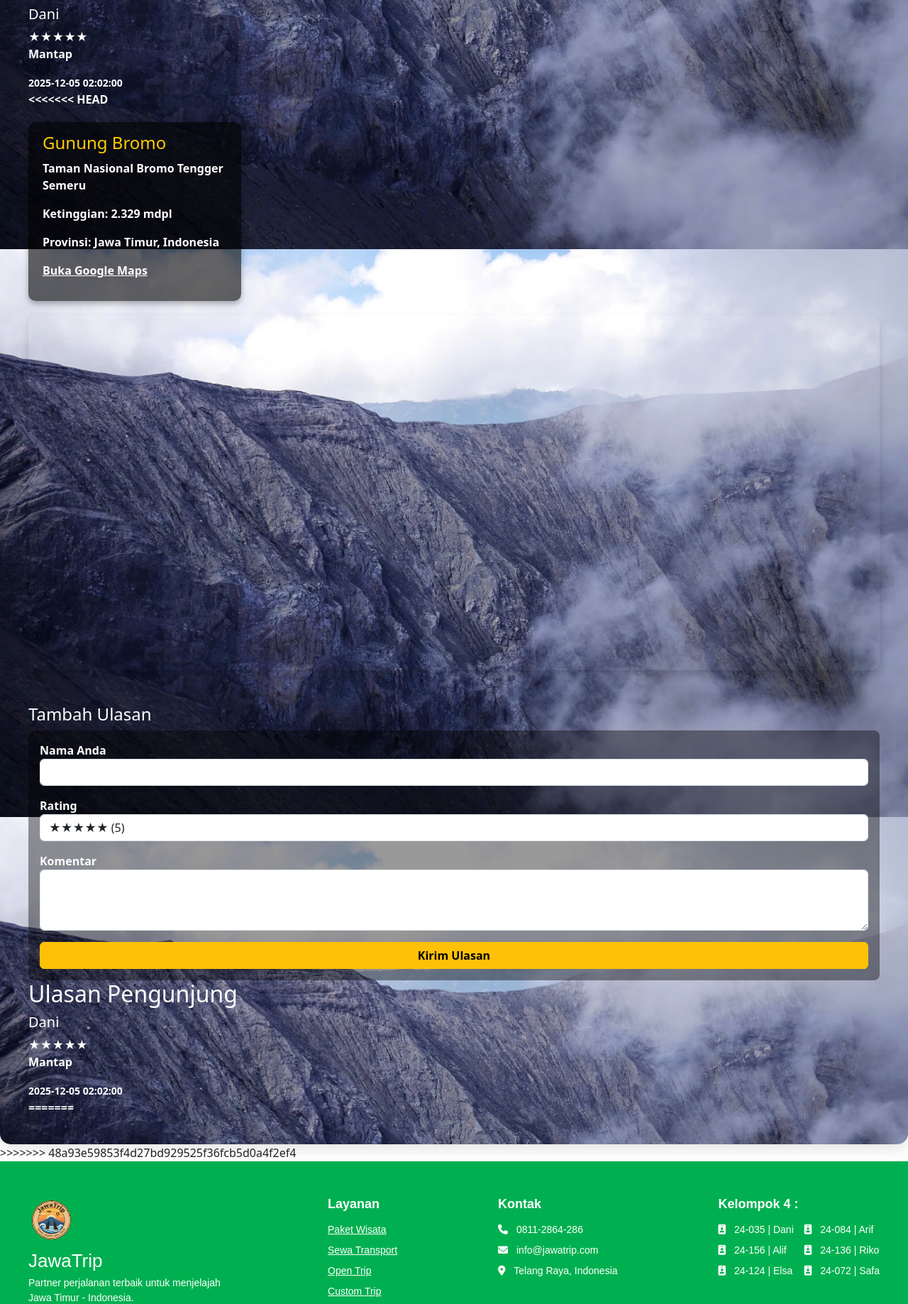
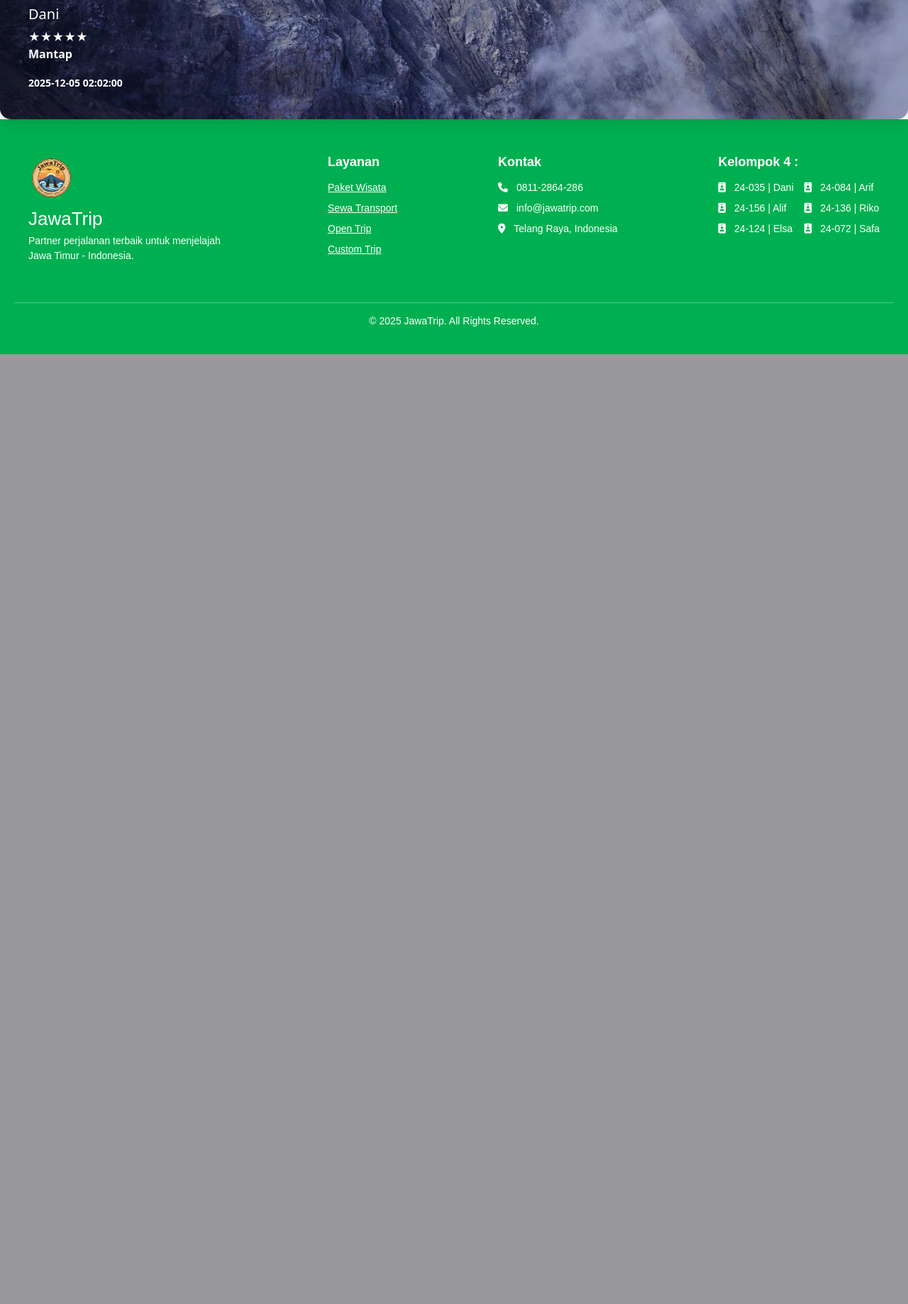
Before and after one commit to dannnnn-byte/Kelompok-4, a PHP site: page /destinasi/bromo.php in a window 1280 px wide. Shown: the part 2136-3973 px from the top of the page at 71% size. After the commit the page ends 2635 px from the top, so only its background shows below. Run offline with PHP 8.4, Linux system fonts and the light colour scheme; data comes from the database, SQL or seed files in the repository.

Commit message:
tmabah baru

```diff
--- a/assets/dashboard_home.css
+++ b/assets/dashboard_home.css
@@ -1,38 +1,64 @@
-/* Sidebar */
-.side-menu {
-    /* ... (CSS Anda yang lain) ... */
-    /* Warna latar belakang cerah membuat teks hitam terlihat jelas */
-    background: rgba(255,255,255,0.9);
+/* ============================= */
+/* DASHBOARD SIDEBAR TOGGLE */
+/* ============================= */
+
+/* Reset body/html margin to eliminate whitespace */
+html, body {
+  margin: 0;
+  padding: 0;
 }
 
-/* 1. Teks Menu Utama (Beranda, Paket Wisata, dll.) */
-.side-menu ul li a {
-    text-decoration: none;
-    color: #333; /* Font hitam untuk tautan normal */
-    font-weight: 600;
-    /* ... (CSS Anda yang lain) ... */
+/* Hide the checkbox */
+#toggle-menu {
+  display: none;
 }
 
-/* 2. Tombol Dropdown (Rekomendasi Wisata) */
-.side-menu .accordion-button {
-    background: transparent;
-    color: #333; /* Font hitam untuk tombol dropdown */
-    border: none;
-    text-align: left;
-    padding: 8px 10px;
+/* Hide hamburger when menu open */
+#toggle-menu:checked + .menu-icon {
+  display: none;
 }
 
-/* 3. Dropdown Menu Items (Bromo, Tumpak Sewu, dll.) */
-.side-menu .dropdown-menu .dropdown-item {
-    color: #333; /* Font hitam untuk item di dalam dropdown */
+/* ============================= */
+/* SIDEBAR */
+/* ============================= */
+
+.side-menu {
+  position: fixed;
+  top: 0;
+  left: -260px;
+  width: 240px;                 /* sedikit lebih kecil */
+  height: 100vh;
+  background: rgba(255, 255, 255, 0.95);
+  backdrop-filter: blur(10px);
+  padding: 30px 20px;
+  box-shadow: 4px 0 15px rgba(0,0,0,0.15);
+  transition: left 0.35s ease;
+  z-index: 1199;
+  display: flex;
+  flex-direction: column;
+  overflow-y: auto;             /* agar bisa di-scroll */
 }
-<<<<<<< HEAD
-/* Pastikan saat hover warna font berubah menjadi putih agar kontras */
-.side-menu .dropdown-menu .dropdown-item:hover {
-    background-color: #00b050;
-    color: white; /* Font putih saat hover */
+
+/* Sidebar slide open */
+#toggle-menu:checked ~ .side-menu {
+  left: 0;
 }
-=======
+
+/* Close button */
+.close-btn {
+  position: absolute;
+  top: 18px;
+  right: 20px;
+  font-size: 30px;
+  color: #00b050;
+  cursor: pointer;
+  transition: 0.3s ease;
+}
+
+.close-btn:hover {
+  transform: rotate(90deg);
+  color: #ff4444;
+}
 
 /* ============================= */
 /* LOGO */
@@ -185,7 +211,6 @@
     position: fixed;
     top: 0;
     z-index: 1200; /* higher than navbar (1100) */
-    right: auto;
   }
 
   main, .container, section {
@@ -214,5 +239,3 @@
     margin-left: 0;
   }
 }
-
->>>>>>> 48a93e59853f4d27bd929525f36fcb5d0a4f2ef4
--- a/destinasi_detail.php
+++ b/batu.php
@@ -1,4 +1,7 @@
 <?php include 'includes/header.php'; ?>
+<?php include 'includes/navbar.php'; ?>
+<?php include 'includes/dashboard_home.php'; ?>
+
 
 <?php
 $kota = $_GET['kota'] ?? '';
@@ -46,7 +49,7 @@
                         <h5 class="fw-bold"><?= $p[0] ?></h5>
                         <p class="mb-0 mt-3" style="font-size: 13px;"><i>Start from</i></p>
                         <p class="fw-bold"><?= $p[1] ?></p>
-                        <a href="lengkap.php" class="btn w-100" style="background: #CDAA7D;">Lihat Paket</a>
+                        <a href="wisatamalang.php" class="btn w-100" style="background: #CDAA7D;">Lihat Paket</a>
                     </div>
                 </div>
             </div>
--- a/destinasi/bromo.php
+++ b/destinasi/bromo.php
@@ -199,7 +199,7 @@
 .main-content {
     margin-left: 0;
     padding: 40px;
-    transition: margin-left 0.35s ease;
+    transition: margin-left 0.3s ease;
     background-image: url('../img/back.JPG');
     background-size: cover;
     background-position: center;
@@ -209,7 +209,6 @@
     box-shadow: 0 8px 20px rgba(0,0,0,0.1);
     color: #fff;
     font-weight: 700;
-    width: 100%;
 }
 
 /* Section Sejarah Bromo */
@@ -402,7 +401,7 @@
   </ul>
 </nav>
 
-<div class="main-content">
+<main class="main-content">
 
  <header class="text-center mb-5 main-header">
   <h1>Gunung Bromo</h1>
@@ -500,79 +499,7 @@
     <?php endif; ?>
 </section>
 
-<<<<<<< HEAD
-  <div class="map-info">
-    <h4>Gunung Bromo</h4>
-    <p>Taman Nasional Bromo Tengger Semeru</p>
-    <p>Ketinggian: 2.329 mdpl</p>
-    <p>Provinsi: Jawa Timur, Indonesia</p>
-    <p><a href="https://www.google.com/maps/place/Gunung+Bromo/@-7.9425,112.9530,15z" target="_blank">Buka Google Maps</a></p>
-  </div>
-
-  <div id="map"></div>
-
-   <!-- ================= FORM REVIEW ================= -->
-<h4 class="text-white mt-5">Tambah Ulasan</h4>
-
-<form action="" method="POST" class="p-3 rounded-3" style="background: rgba(0,0,0,0.4);">
-
-    <div class="mb-3">
-        <label class="text-white">Nama Anda</label>
-        <input type="text" name="nama" class="form-control" required>
-    </div>
-
-    <div class="mb-3">
-        <label class="text-white">Rating</label>
-        <select name="rating" class="form-control" required>
-            <option value="5">★★★★★ (5)</option>
-            <option value="4">★★★★☆ (4)</option>
-            <option value="3">★★★☆☆ (3)</option>
-            <option value="2">★★☆☆☆ (2)</option>
-            <option value="1">★☆☆☆☆ (1)</option>
-        </select>
-    </div>
-
-    <div class="mb-3">
-        <label class="text-white">Komentar</label>
-        <textarea name="komentar" class="form-control" rows="3" required></textarea>
-    </div>
-
-    <button type="submit" name="submit_review" class="btn btn-warning fw-bold w-100">
-        Kirim Ulasan
-    </button>
-</form>
-
-<!-- ================= TAMPILKAN REVIEW ================= -->
-<section class="review-section">
-    <h2 class="review-title">Ulasan Pengunjung</h2>
-
-    <?php if (count($reviews) === 0): ?>
-
-        <p class="text-white">Belum ada ulasan. Jadilah yang pertama!</p>
-
-    <?php else: ?>
-
-        <?php foreach ($reviews as $r): ?>
-            <div class="review-card">
-                <h5><?= htmlspecialchars($r['nama']) ?></h5>
-
-                <div class="review-stars">
-                    <?= str_repeat("★", $r['rating']); ?>
-                    <?= str_repeat("☆", 5 - $r['rating']); ?>
-                </div>
-
-                <p><?= nl2br(htmlspecialchars($r['komentar'])) ?></p>
-                <small><?= $r['created_at'] ?></small>
-            </div>
-        <?php endforeach; ?>
-
-    <?php endif; ?>
-</section>
-
 </main>
-=======
-</div>
->>>>>>> 48a93e59853f4d27bd929525f36fcb5d0a4f2ef4
 
 <footer class="modern-footer">
   <div class="footer-container">
--- a/destinasi/kawahijen.php
+++ b/destinasi/kawahijen.php
@@ -62,6 +62,8 @@
 <link rel="stylesheet" href="../style.css">
 <link rel="stylesheet" href="../assets/style.css">
 <link rel="stylesheet" href="../assets/dashboard_home.css">
+
+<link rel="stylesheet" href="https://cdnjs.cloudflare.com/ajax/libs/font-awesome/6.5.1/css/all.min.css">
 
 <!-- Footer CSS -->
 <link rel="stylesheet" href="../assets/footer2.css">
--- a/destinasi/museumangkut.php
+++ b/destinasi/museumangkut.php
@@ -65,6 +65,8 @@
 <link rel="stylesheet" href="../style.css">
 <link rel="stylesheet" href="../assets/style.css">
 <link rel="stylesheet" href="../assets/dashboard_home.css">
+
+<link rel="stylesheet" href="https://cdnjs.cloudflare.com/ajax/libs/font-awesome/6.5.1/css/all.min.css">
 
 <!-- Footer CSS -->
 <link rel="stylesheet" href="../assets/footer2.css">
--- a/destinasi/tumpaksewu.php
+++ b/destinasi/tumpaksewu.php
@@ -64,6 +64,8 @@
 <link rel="stylesheet" href="../style.css">
 <link rel="stylesheet" href="../assets/style.css">
 <link rel="stylesheet" href="../assets/dashboard_home.css">
+
+<link rel="stylesheet" href="https://cdnjs.cloudflare.com/ajax/libs/font-awesome/6.5.1/css/all.min.css">
 
 <!-- Footer CSS -->
 <link rel="stylesheet" href="../assets/footer2.css">
--- a/destinasi/wbl.php
+++ b/destinasi/wbl.php
@@ -65,6 +65,8 @@
 <link rel="stylesheet" href="../style.css">
 <link rel="stylesheet" href="../assets/style.css">
 <link rel="stylesheet" href="../assets/dashboard_home.css">
+
+<link rel="stylesheet" href="https://cdnjs.cloudflare.com/ajax/libs/font-awesome/6.5.1/css/all.min.css">
 
 <!-- Footer CSS -->
 <link rel="stylesheet" href="../assets/footer2.css">
--- a/includes/dashboard_home.php
+++ b/includes/dashboard_home.php
@@ -3,6 +3,7 @@
 ini_set('display_errors', 1);
 ?>
 
+<link rel="stylesheet" href="https://cdnjs.cloudflare.com/ajax/libs/font-awesome/6.5.1/css/all.min.css">
 <link rel="stylesheet" href="assets/dashboard_home.css">
 
 <!-- Sidebar toggle and markup (partial include) -->
--- a/wisata.php
+++ b/wisata.php
@@ -21,7 +21,7 @@
         foreach ($destinasi as $d) {
           echo "
           <div class='col-md-3'>
-            <a href='destinasi_detail.php?kota={$d[0]}' style='text-decoration:none; color:black;'>
+            <a href='batu.php?kota={$d[0]}' style='text-decoration:none; color:black;'>
               <div class='card h-100 shadow-sm'>
                 <img src='{$d[1]}' class='card-img-top' style='height:250px; object-fit:cover;'>
                 <div class='card-body text-center' style='background: #145C43; color: white;'>
```
Also changed, not shown: hotel.php (deleted, +0 -39 lines), index.php (+4 -4 lines), transportasi.php (deleted, +0 -33 lines), wisatamalang.php (renamed from lengkap.php). Lines whose indentation alone changed are shown as unchanged.
